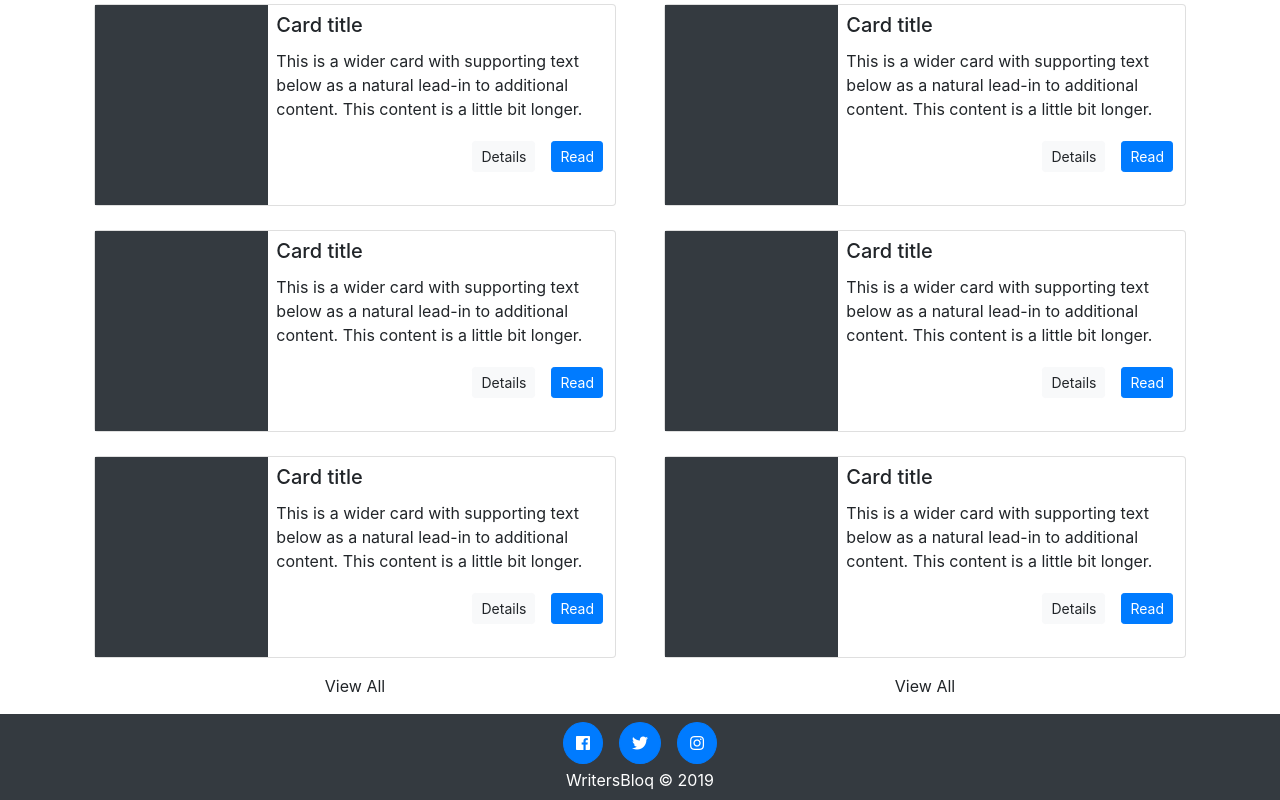
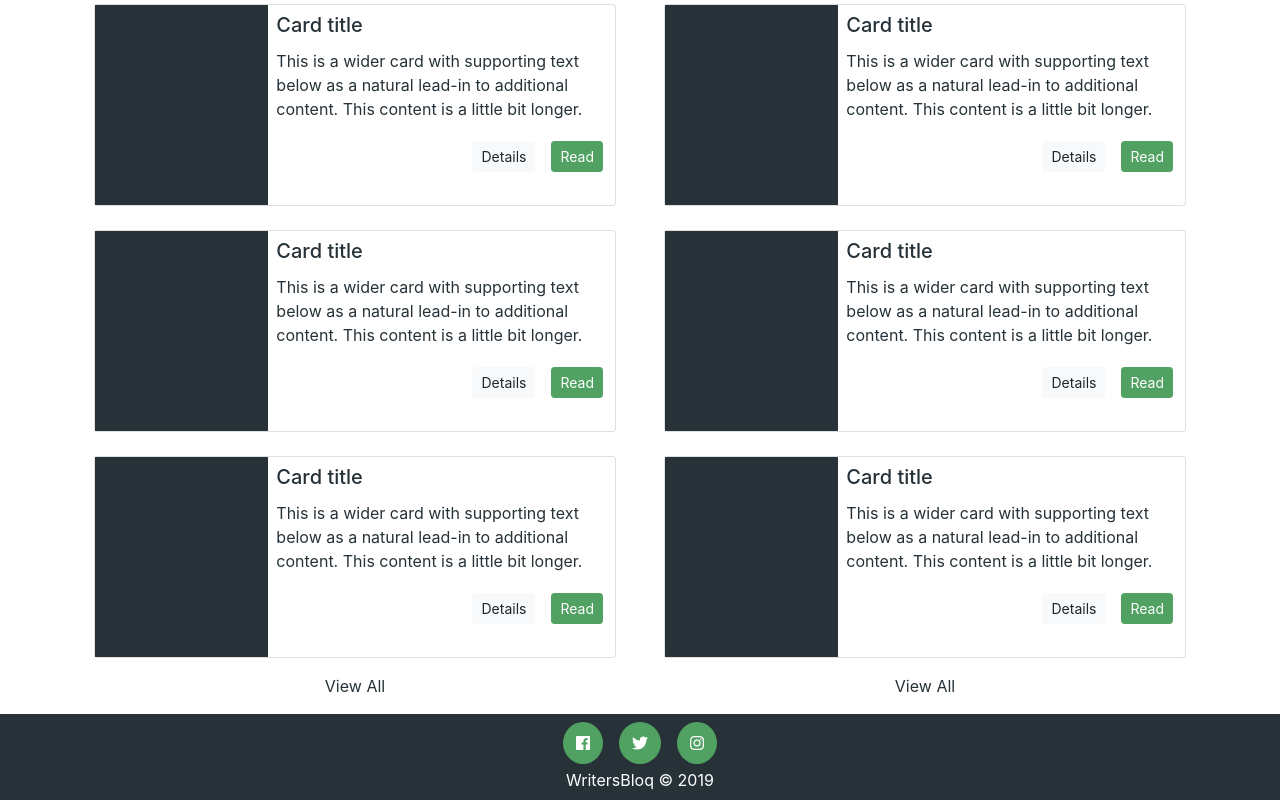
Before and after one commit to Meono55/WritersBloq-FrontEnd, an Angular app: page / in a window 1280 px wide. Shown: the part 472-1272 px from the top of the page. Built offline with nearby package versions, Linux system fonts and the light colour scheme.

Commit message:
Included WrBq color palette into Bootstrap settings

```diff
--- a/angular.json
+++ b/angular.json
@@ -27,8 +27,8 @@
               "src/assets"
             ],
             "styles": [
-              "src/styles.scss",
-              "node_modules/bootstrap/dist/css/bootstrap.min.css"
+              "node_modules/bootstrap/dist/css/bootstrap.min.css",
+              "src/styles.scss"
             ],
             "scripts": [],
             "es5BrowserSupport": true
--- a/src/styles.scss
+++ b/src/styles.scss
@@ -1 +1,23 @@
 /* You can add global styles to this file, and also import other style files */
+
+// Changing Bootstrap color scheme
+// #263238 - Blue black
+// #0F444F - WrBq Blue
+// #2B803E - WrBq Green
+// #81C18F - WrBq Light Green
+// #012C34 - WrBq Dark Blue
+
+$theme-colors: (
+  "primary": #50A162,
+  "secondary": #0F444F,
+  "dark": #263238,
+  "success": #106022
+);
+
+// Import bootstrap to finalize changes
+@import "../node_modules/bootstrap/scss/bootstrap";
+
+body {
+  overflow-x: hidden;
+  color: #263238;
+}
```
